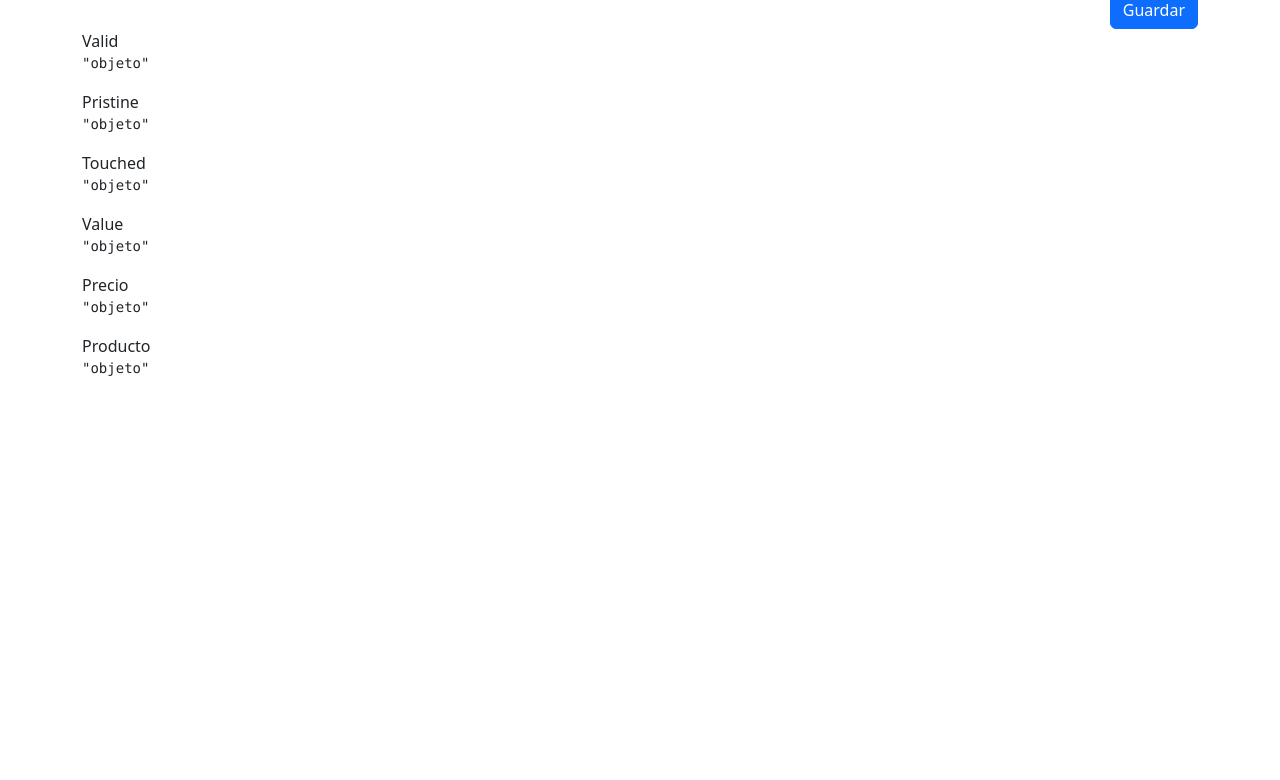
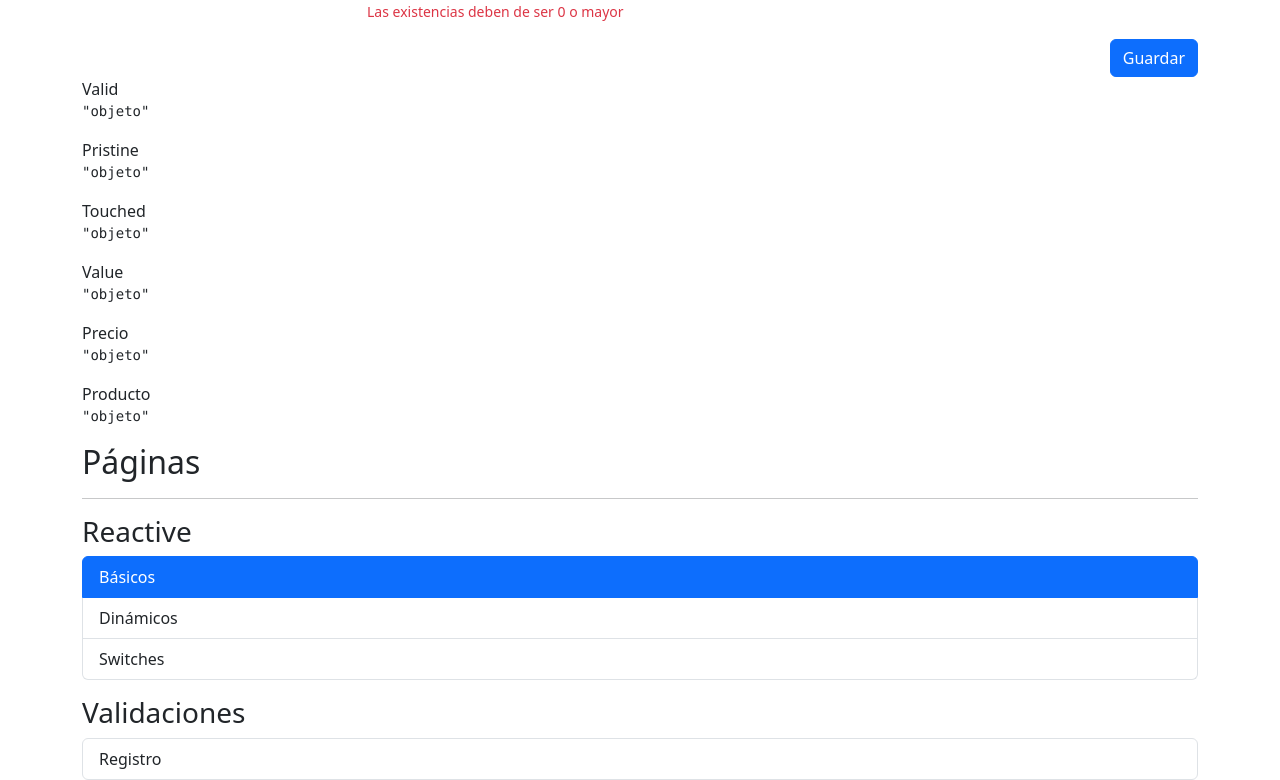
Before and after one commit to AZnexus/formApp, an Angular app: page /reactive/basic in a window 1280 px wide. Shown: the part 314-1094 px from the top of the page. Before the commit the page ends 800 px from the top, so only its background shows below. Built offline with nearby package versions, Linux system fonts and the light colour scheme.

Commit message:
SideMenu

```diff
--- a/src/app/app.component.html
+++ b/src/app/app.component.html
@@ -1 +1,9 @@
-<router-outlet></router-outlet>
+<div class="row mt-5">
+  <div class="col">
+    <router-outlet></router-outlet>
+  </div>
+
+  <div class="col-12 col-sm4">
+    <shared-side-menu></shared-side-menu>
+  </div>
+</div>
--- /dev/null
+++ b/src/app/shared/components/side-menu/side-menu.component.html
@@ -0,0 +1,14 @@
+<h2>Páginas</h2>
+<hr>
+
+<h3 class="mt-3">Reactive</h3>
+
+<ul class="list-group">
+  <li *ngFor="let item of reactiveMenu" class="list-group-item" [routerLink]="[ item.route ]" routerLinkActive="active" >{{ item.title }}</li>
+</ul>
+
+<h3 class="mt-3">Validaciones</h3>
+
+<ul class="list-group">
+  <li *ngFor="let item of authMenu" class="list-group-item" [routerLink]="[ item.route ]" routerLinkActive="active" >{{ item.title }}</li>
+</ul>
--- /dev/null
+++ b/src/app/shared/components/side-menu/side-menu.component.ts
@@ -0,0 +1,25 @@
+import { Component } from '@angular/core';
+
+interface MenuItem {
+  title: string;
+  route: string;
+}
+
+@Component({
+  selector: 'shared-side-menu',
+  templateUrl: './side-menu.component.html',
+  styles: [
+  ]
+})
+export class SideMenuComponent {
+
+  public reactiveMenu: MenuItem[] = [
+    { title: 'Básicos', route: './reactive/basic'},
+    { title: 'Dinámicos', route: './reactive/dynamic'},
+    { title: 'Switches', route: './reactive/switches'}
+  ];
+
+  public authMenu: MenuItem[] = [
+    { title: 'Registro', route: './auth' }
+  ]
+}
```
Also changed, not shown: src/app/shared/shared.module.ts (+10 -2 lines).
